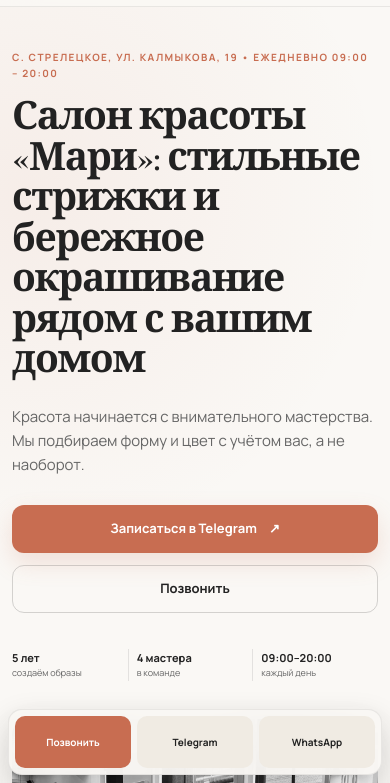
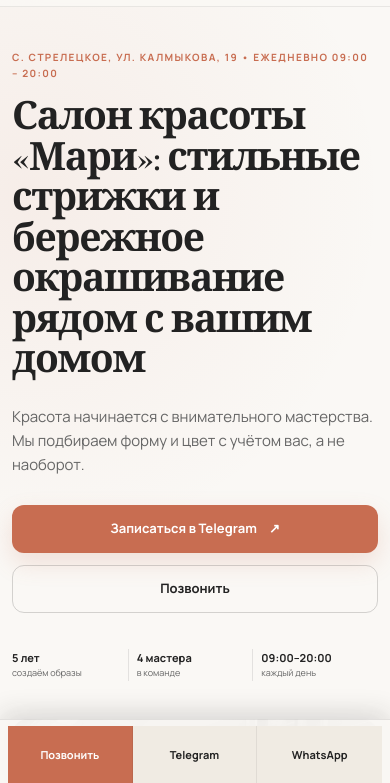
Before and after one commit to 1122333goln-cmd/mari-salon, a plain HTML site: page index.html in a window 390 px wide. Shown: the part 61-844 px from the top of the page. Drawn offline with nearby package versions, Linux system fonts and the light colour scheme.

Commit message:
Stretch mobile sticky action bar to full width
Co-authored-by: Copilot <223556219+Copilot@users.noreply.github.com>

```diff
--- a/css/style.css
+++ b/css/style.css
@@ -1095,28 +1095,36 @@ h1 {
   .mobile-sticky-bar {
     position: fixed;
     z-index: 120;
-    right: 8px;
-    bottom: 8px;
-    left: 8px;
+    right: 0;
+    bottom: 0;
+    left: 0;
+    width: 100%;
     display: grid;
     grid-template-columns: repeat(3, 1fr);
-    gap: 6px;
-    padding: 6px;
-    border: 1px solid rgba(34, 34, 34, 0.08);
-    border-radius: 14px;
+    gap: 0;
+    min-height: calc(64px + env(safe-area-inset-bottom));
+    padding: 6px 8px env(safe-area-inset-bottom);
+    border: 0;
+    border-top: 1px solid rgba(34, 34, 34, 0.1);
+    border-radius: 0;
     background: rgba(250, 248, 245, 0.94);
-    box-shadow: 0 10px 30px rgba(34, 34, 34, 0.14);
+    box-shadow: 0 -8px 24px rgba(34, 34, 34, 0.12);
     backdrop-filter: blur(16px);
   }
 
   .mobile-sticky-bar a {
     display: grid;
-    min-height: 52px;
+    min-height: 56px;
     place-items: center;
-    border-radius: 10px;
+    border-right: 1px solid rgba(34, 34, 34, 0.08);
+    border-radius: 0;
     background: var(--color-surface);
-    font-size: 10px;
+    font-size: 11px;
     font-weight: 800;
+  }
+
+  .mobile-sticky-bar a:last-child {
+    border-right: 0;
   }
 
   .mobile-sticky-bar a:first-child {
@@ -1125,7 +1133,7 @@ h1 {
   }
 
   body {
-    padding-bottom: 72px;
+    padding-bottom: calc(64px + env(safe-area-inset-bottom));
   }
 }
 
```
